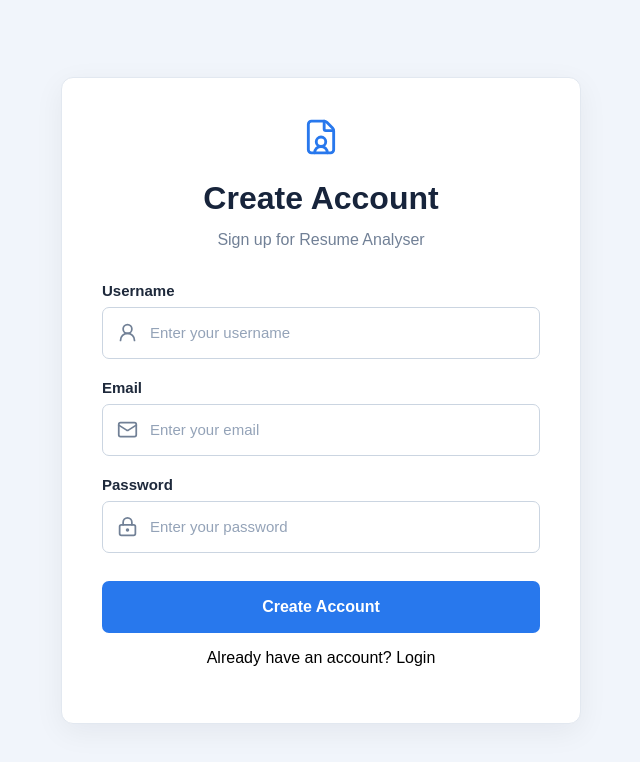
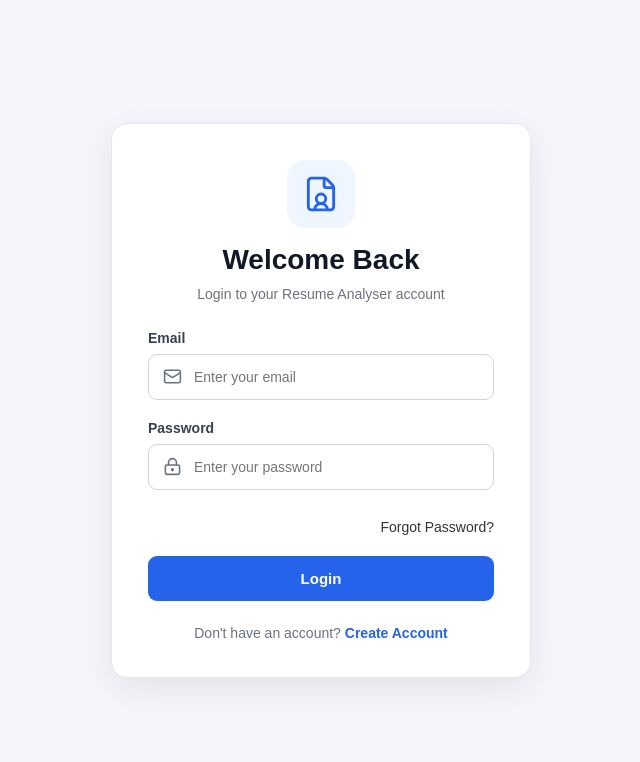
Before and after one commit to upadhyayakundan326-png/Resume_frontend, a React (Vite) app in the folder Resume_frontend/: page / in a window 1280 px wide. Shown: the top 762 px of the page, without its empty margins (319-959 px from the left). Built offline with nearby package versions, Linux system fonts and the light colour scheme.

Commit message:
forgot and reset pass

```diff
--- a/Resume_frontend/src/App.jsx
+++ b/Resume_frontend/src/App.jsx
@@ -4,14 +4,25 @@ import Signup from "./pages/signup";
 import Otp from "./pages/otp";
 import "./App.css";
 import Login from "./pages/login";
+import ForgotPassword from "./pages/forgot_pass";
+import ResetPassword from "./pages/reset_pass";
 
 function App() {
   return (
     <Routes>
-      <Route path="/" element={<Signup />} />
+      <Route path="/" element={<Login />} />
       <Route path="/signup" element={<Signup />} />
       <Route path="/otp" element={<Otp />} />
-      <Route path="/login" element={<Login />} />
+      <Route
+    path="/forgot-password"
+    element={<ForgotPassword />}
+/>
+
+<Route
+    path="/reset-password"
+    element={<ResetPassword />}
+/>
+
     </Routes>
   );
 }
--- /dev/null
+++ b/Resume_frontend/src/pages/forgot_pass.jsx
@@ -0,0 +1,77 @@
+
+import { useState } from "react";
+import { useNavigate, Link } from "react-router-dom";
+
+function ForgotPassword() {
+    const [email, setEmail] = useState("");
+    const [message, setMessage] = useState("");
+    const [loading, setLoading] = useState(false);
+
+    const navigate = useNavigate();
+
+    const handleSubmit = async (e) => {
+        e.preventDefault();
+        setLoading(true);
+        setMessage("");
+
+        try {
+            const response = await fetch(
+                "http://localhost:8000/api/changepass/forgot-password",
+                {
+                    method: "POST",
+                    headers: {
+                        "Content-Type": "application/json"
+                    },
+                    credentials: "include",
+                    body: JSON.stringify({ email })
+                }
+            );
+
+            const data = await response.json();
+
+            if (!response.ok) {
+                throw new Error(data.message || "Request failed");
+            }
+
+            alert(data.message);
+
+            navigate(
+                `/reset-password?email=${encodeURIComponent(email)}`
+            );
+
+        } catch (error) {
+            setMessage(error.message);
+        } finally {
+            setLoading(false);
+        }
+    };
+
+    return (
+        <div className="login-container">
+            <form className="login-form" onSubmit={handleSubmit}>
+                <h2>Forgot Password?</h2>
+                <p>Enter your registered email to receive an OTP.</p>
+
+                <input
+                    type="email"
+                    placeholder="Enter your email"
+                    value={email}
+                    onChange={(e) => setEmail(e.target.value)}
+                    required
+                />
+
+                {message && <p>{message}</p>}
+
+                <button type="submit" disabled={loading}>
+                    {loading ? "Sending OTP..." : "Send OTP"}
+                </button>
+
+                <p>
+                    Remember your password? <Link to="/login">Login</Link>
+                </p>
+            </form>
+        </div>
+    );
+}
+
+export default ForgotPassword;
--- a/Resume_frontend/src/pages/login.css
+++ b/Resume_frontend/src/pages/login.css
@@ -1,5 +1,6 @@
 * {
   box-sizing: border-box;
+
 }
 
 html,
@@ -8,6 +9,11 @@ body,
   width: 100%;
   min-height: 100%;
   margin: 0;
+}
+body{
+
+  background-color: #EAE8E4;
+
 }
 
 .login-container {
@@ -160,3 +166,19 @@ body,
     font-size: 25px;
   }
 }
+
+.forgot-password {
+    text-align: right;
+    margin-top: 8px;
+    margin-bottom: 16px;
+}
+
+.forgot-password a {
+    color: #333;
+    font-size: 14px;
+    text-decoration: none;
+}
+
+.forgot-password a:hover {
+    text-decoration: underline;
+}
--- a/Resume_frontend/src/pages/login.jsx
+++ b/Resume_frontend/src/pages/login.jsx
@@ -2,6 +2,7 @@
 import { useState } from "react";
 import "./login.css";
 import { useNavigate, Link } from "react-router-dom";
+
 import {
   FileUser,
   Mail,
@@ -105,6 +106,11 @@ function Login() {
             required
           />
         </div>
+           <div className="forgot-password">
+    <Link to="/forgot-password">
+        Forgot Password?
+    </Link>
+</div>
 
         <button type="submit" disabled={loading}>
           {loading ? "Logging in..." : "Login"}
--- /dev/null
+++ b/Resume_frontend/src/pages/reset_pass.jsx
@@ -0,0 +1,90 @@
+
+import { useState } from "react";
+import { useNavigate, useSearchParams, Link } from "react-router-dom";
+
+function ResetPassword() {
+    const [searchParams] = useSearchParams();
+    const email = searchParams.get("email") || "";
+
+    const [otp, setOtp] = useState("");
+    const [newPassword, setNewPassword] = useState("");
+    const [message, setMessage] = useState("");
+    const [loading, setLoading] = useState(false);
+
+    const navigate = useNavigate();
+
+    const handleSubmit = async (e) => {
+        e.preventDefault();
+        setLoading(true);
+        setMessage("");
+
+        try {
+            const response = await fetch(
+                "http://localhost:8000/api/changepass/reset-password",
+                {
+                    method: "POST",
+                    headers: {
+                        "Content-Type": "application/json"
+                    },
+                    credentials: "include",
+                    body: JSON.stringify({
+                        email,
+                        otp,
+                        newPassword
+                    })
+                }
+            );
+
+            const data = await response.json();
+
+            if (!response.ok) {
+                throw new Error(data.message || "Password reset failed");
+            }
+
+            alert(data.message);
+            navigate("/login");
+
+        } catch (error) {
+            setMessage(error.message);
+        } finally {
+            setLoading(false);
+        }
+    };
+
+    return (
+        <div className="login-container">
+            <form className="login-form" onSubmit={handleSubmit}>
+                <h2>Reset Password</h2>
+                <p>OTP sent to: {email}</p>
+
+                <input
+                    type="text"
+                    placeholder="Enter 6-digit OTP"
+                    value={otp}
+                    onChange={(e) => setOtp(e.target.value)}
+                    maxLength={6}
+                    required
+                />
+
+                <input
+                    type="password"
+                    placeholder="Enter new password"
+                    value={newPassword}
+                    onChange={(e) => setNewPassword(e.target.value)}
+                    minLength={8}
+                    required
+                />
+
+                {message && <p>{message}</p>}
+
+                <button type="submit" disabled={loading}>
+                    {loading ? "Resetting..." : "Reset Password"}
+                </button>
+
+                <p><Link to="/login">Back to Login</Link></p>
+            </form>
+        </div>
+    );
+}
+
+export default ResetPassword;
--- a/Resume_frontend/src/pages/signup.css
+++ b/Resume_frontend/src/pages/signup.css
@@ -5,23 +5,21 @@
 
 .signup-container {
   min-height: 100vh;
-  min-height: 100dvh;
   display: flex;
   justify-content: center;
   align-items: center;
-  padding: 32px 20px;
-  background: #f1f5fb;
-  font-family: Arial, Helvetica, sans-serif;
+  padding: 16px;
+
+   background: #f4f6fb;
 }
 
 .signup-form {
   width: 100%;
-  max-width: 520px;
-  padding: 40px;
-  background: #fff;
-  border: 1px solid #e2e8f0;
-  border-radius: 12px;
-  box-shadow: 0 8px 30px rgba(15, 23, 42, 0.06);
+  max-width: 400px;
+  padding: 24px;
+  background: #ffffff;
+  border-radius: 16px;
+  box-shadow: 0 10px 35px rgba(0, 0, 0, 0.08);
 }
 
 .signup-heading {
@@ -218,3 +216,9 @@
 .login{
   text-align: center;
 }
+.signup-footer{
+  color:#6b7280
+}
+.body{
+  background-color: #EAE8E4;;
+}
--- a/Resume_frontend/src/pages/signup.jsx
+++ b/Resume_frontend/src/pages/signup.jsx
@@ -118,12 +118,11 @@ function Signup(){
         <div className="login">
         <p className="signup-footer">
   Already have an account?{" "}
-  <span onClick={() => navigate("/login")}>
+  <span onClick={() => navigate("/")}>
     Login
   </span>
 </p>
 </div>
-
         {message && (
           <p className="signup-message" role="status">
             {message}
```
Also changed, not shown: Resume_frontend/src/pages/forgot.css (added), Resume_frontend/src/pages/reset.css (added).
